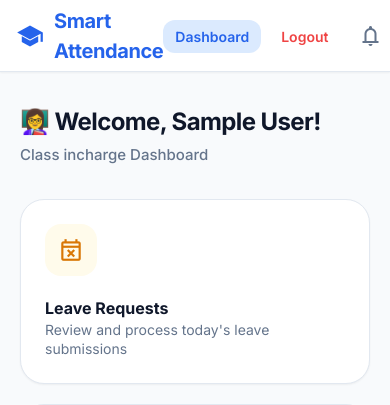
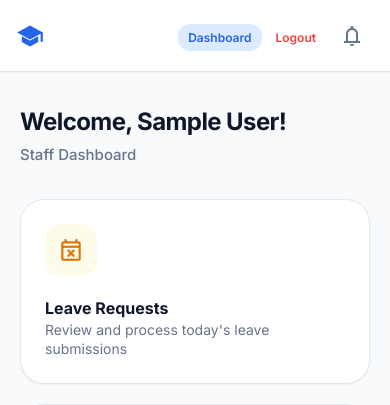
Before and after one commit to Rasika28-cs/Smart-Academic-System, a Django app: page /mentor/dashboard/ in a window 390 px wide. Shown: the top 405 px of the page. Run offline with Django 4.2, Linux system fonts and the light colour scheme; the visitor is signed in with stand-in values (Sample User, id 1); data that the repository does not hold is empty.

Commit message:
Enhance mentor dashboard: Adjust navigation link padding, add responsive elements, and update header text

```diff
--- a/attendance/templates/mentor_dashboard.html
+++ b/attendance/templates/mentor_dashboard.html
@@ -470,9 +470,15 @@
                 padding: 0 16px;
             }
 
+            .sa-nav-links {
+                gap: 4px;
+            }
+
             .sa-nav-links a {
-                padding: 8px 12px;
+                padding: 6px 10px;
+                font-size: 12px;
             }
+
 
             .page-header h1 {
                 font-size: 1.5rem;
@@ -483,8 +489,15 @@
             }
 
             #notification-dropdown {
-                width: calc(100vw - 32px);
-                right: -60px;
+                position: fixed;
+                top: 70px;
+                right: 16px;
+                left: 16px;
+                width: auto;
+            }
+
+            .hide-mobile {
+                display: none;
             }
         }
     </style>
@@ -494,7 +507,8 @@
     <nav class="sa-nav">
 
         <a class="sa-nav-brand" href="#">
-            <span class="material-symbols-outlined">school</span> Smart Attendance
+            <span class="material-symbols-outlined">school</span>
+            <span class="hide-mobile">Smart Attendance</span>
         </a>
         <ul class="sa-nav-links">
             <li><a href="#" style="background:var(--primary-container); color:var(--primary);">Dashboard</a></li>
@@ -523,8 +537,8 @@
     </nav>
     <div class="sa-page">
         <div class="page-header">
-            <h1>👩‍🏫 Welcome, {{ user.get_full_name|default:user.username }}!</h1>
-            <p>Class incharge Dashboard</p>
+            <h1>Welcome, {{ user.get_full_name|default:user.username }}!</h1>
+            <p>Staff Dashboard</p>
         </div>
         <div class="tiles">
 
```
